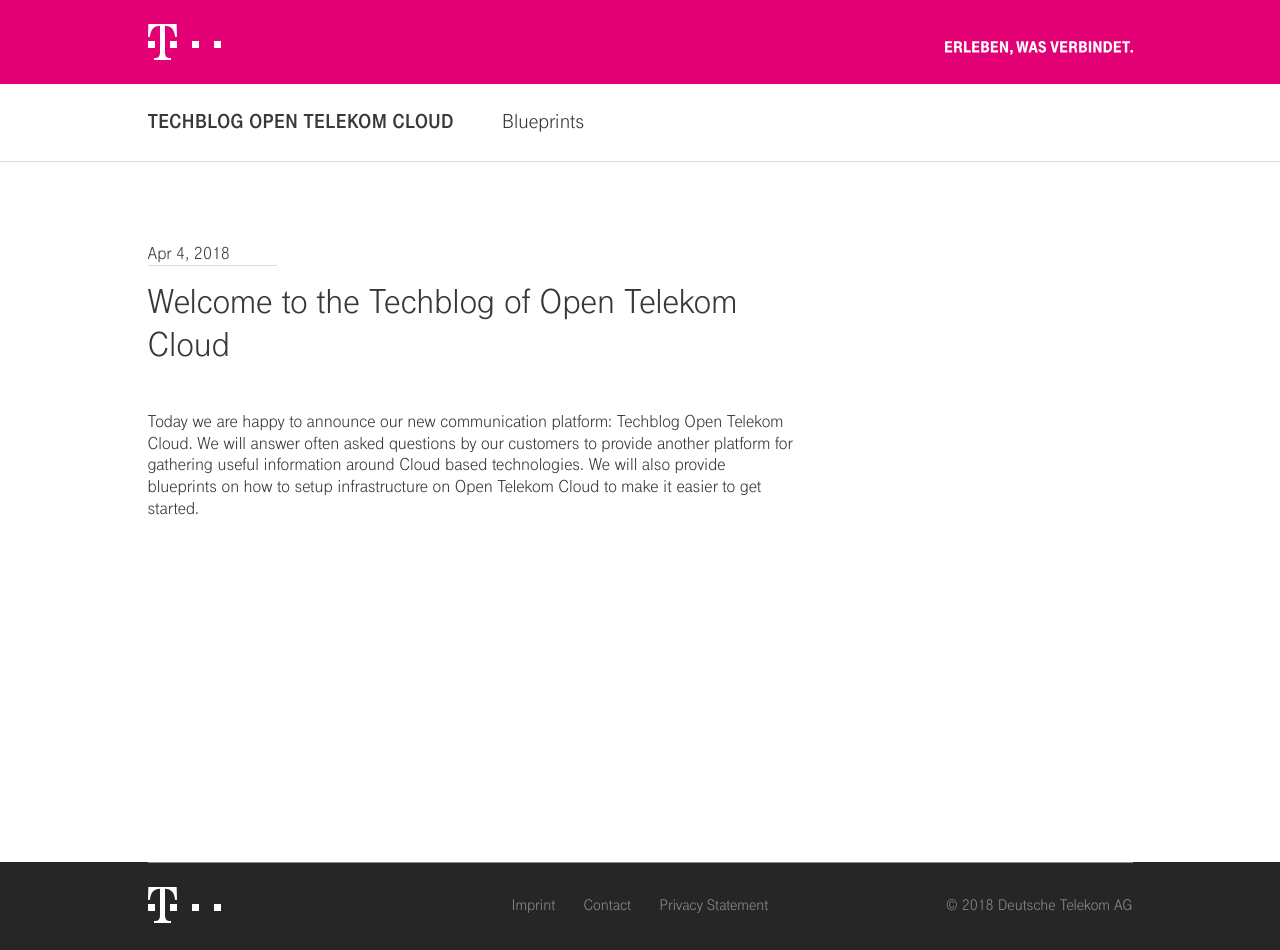
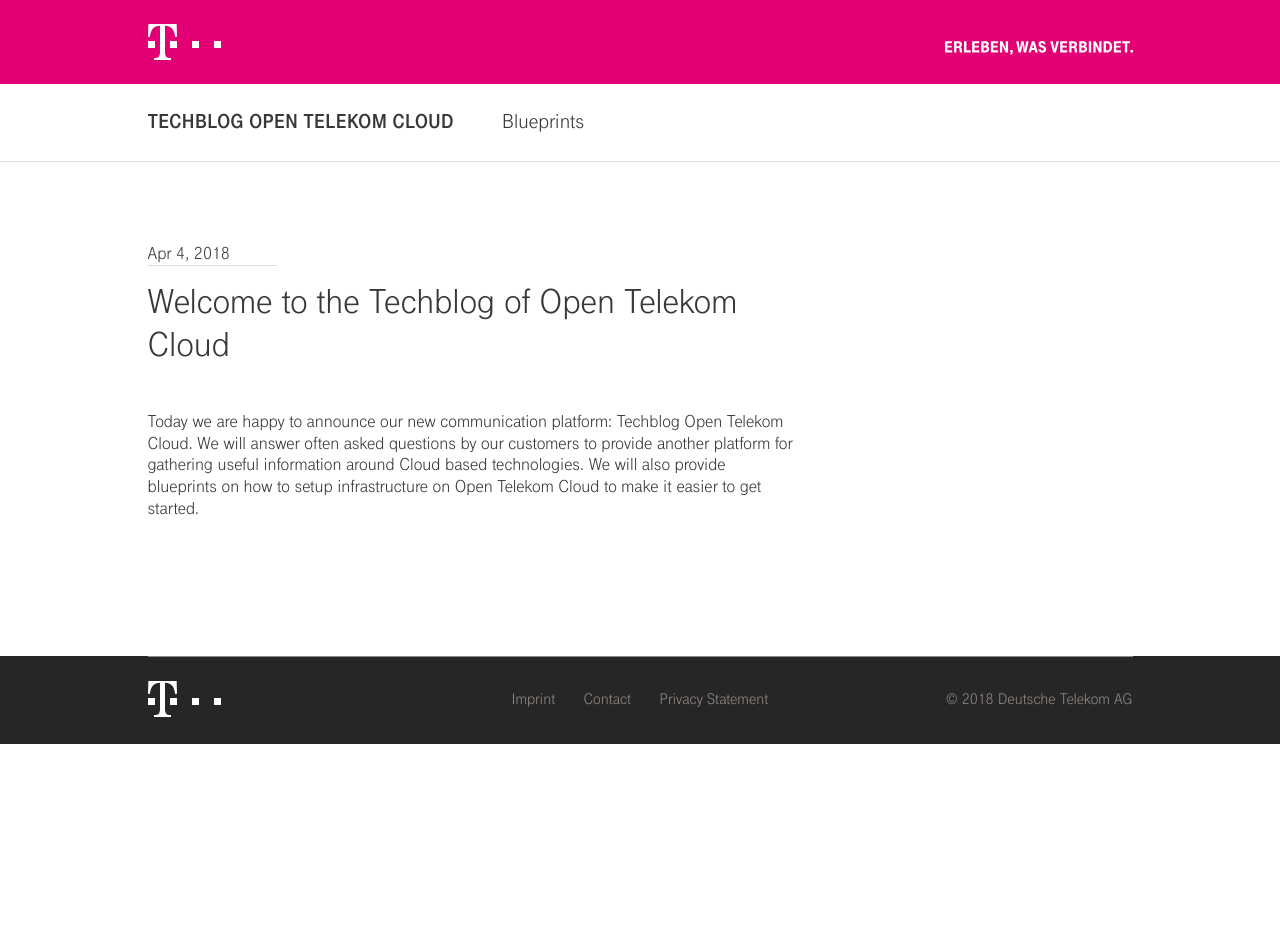
Before and after one commit to opentelekomcloud-infra/techblog, a Jekyll site: the page built from index.md, in a window 1280 px wide. Built offline with Jekyll 4.4.1, drawn with Linux system fonts in a browser that asks for light colours; some web fonts are replaced; after the commit the page ends 900 px from its top, so only the background shows below that.

Commit message:
delete min-height

```diff
--- a/assets/main.scss
+++ b/assets/main.scss
@@ -18,7 +18,6 @@
 main {
   padding-top: 80px;
   padding-bottom: 80px;
-  min-height: 700px;
 }
 
 .post {
```
